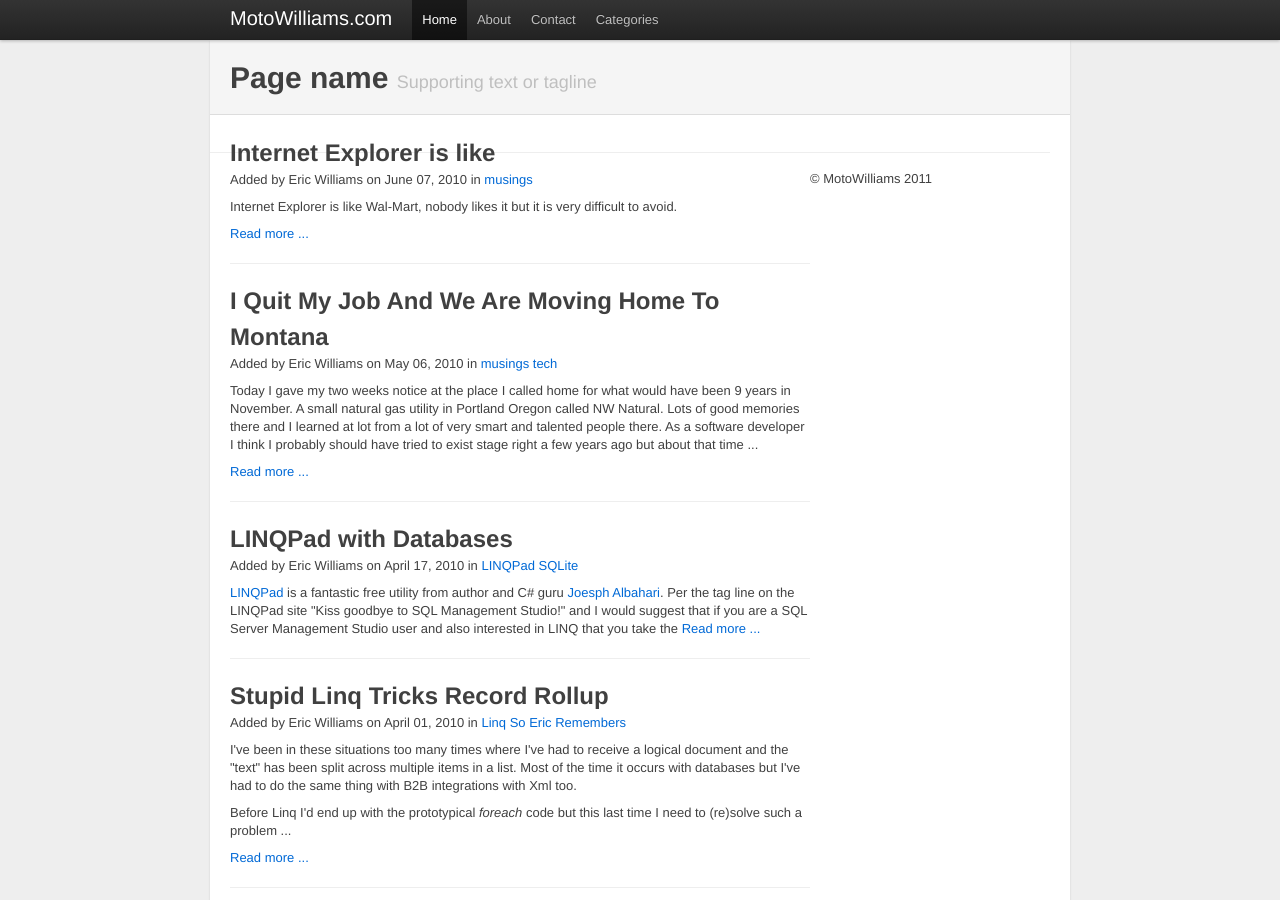
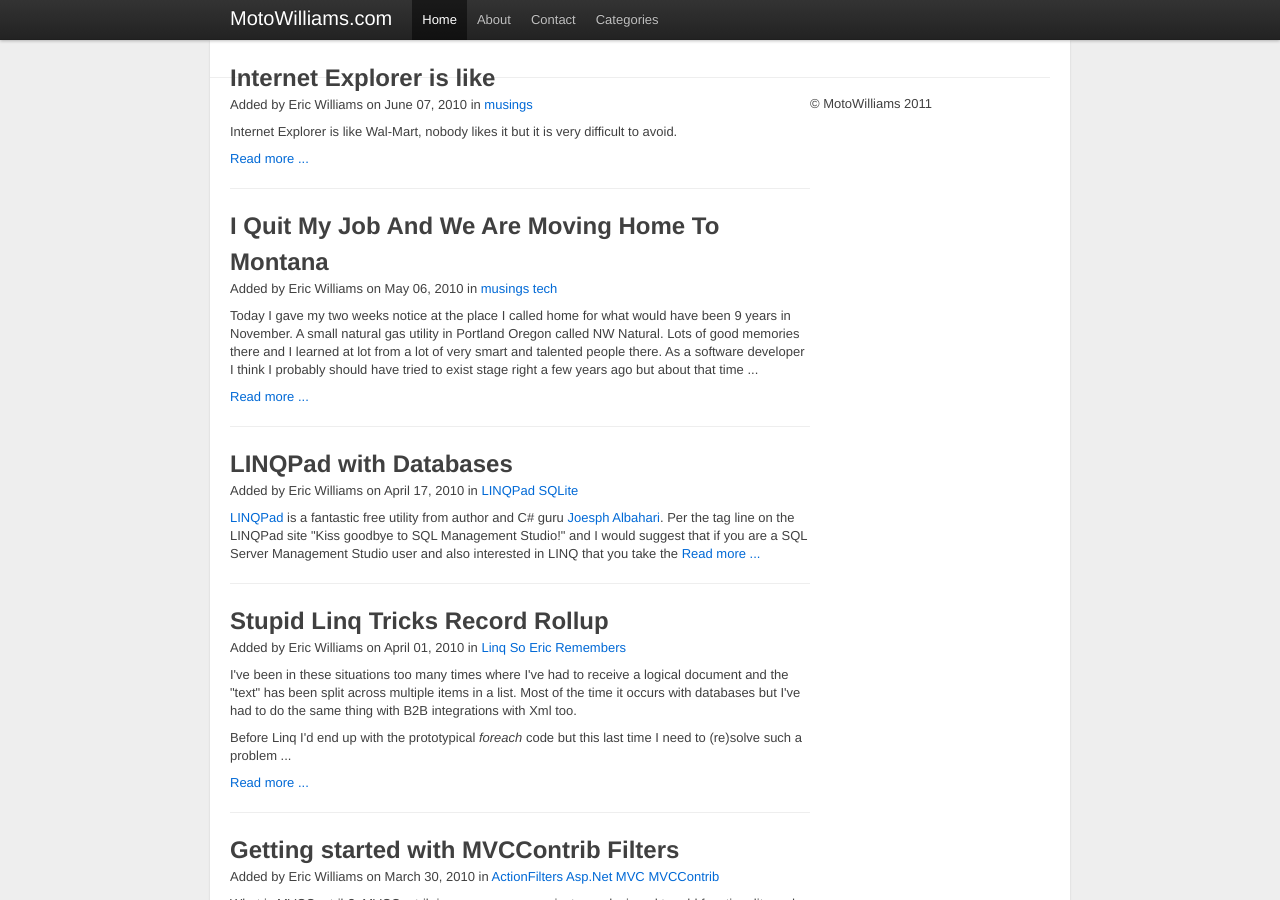
Before and after one commit to motowilliams/motowilliams.github.com-back, a Jekyll site: the page built from index.html, in a window 1280 px wide and 900 px high. Built offline with Jekyll 4.4.1, drawn with Linux system fonts in a browser that asks for light colours; the list of posts is cut into pages by our own code; some of the changed lines change nothing that is shown.

Commit message:
default update

```diff
--- a/_layouts/default.html
+++ b/_layouts/default.html
@@ -4,9 +4,7 @@
     <meta charset="utf-8">
     <title>MotoWilliams</title>
     <meta name="description" content="">
-    <meta name="author" content="Eric Williams">
-    <meta http-equiv="pragma" content="no-cache" />
-	<meta http-equiv="cache-control" content="no-cache" />
+    <meta name="author" content="">
 
     <!-- Le HTML5 shim, for IE6-8 support of HTML elements -->
     <!--[if lt IE 9]>
@@ -95,9 +93,9 @@
     <div class="container">
 
       <div class="content">
-        <div class="page-header">
+        <!--<div class="page-header">
           <h1>Page name <small>Supporting text or tagline</small></h1>
-        </div>
+        </div>-->
         <div class="row">
           <div class="span10">
             <div id="content"> {{ content }}</div>
```
